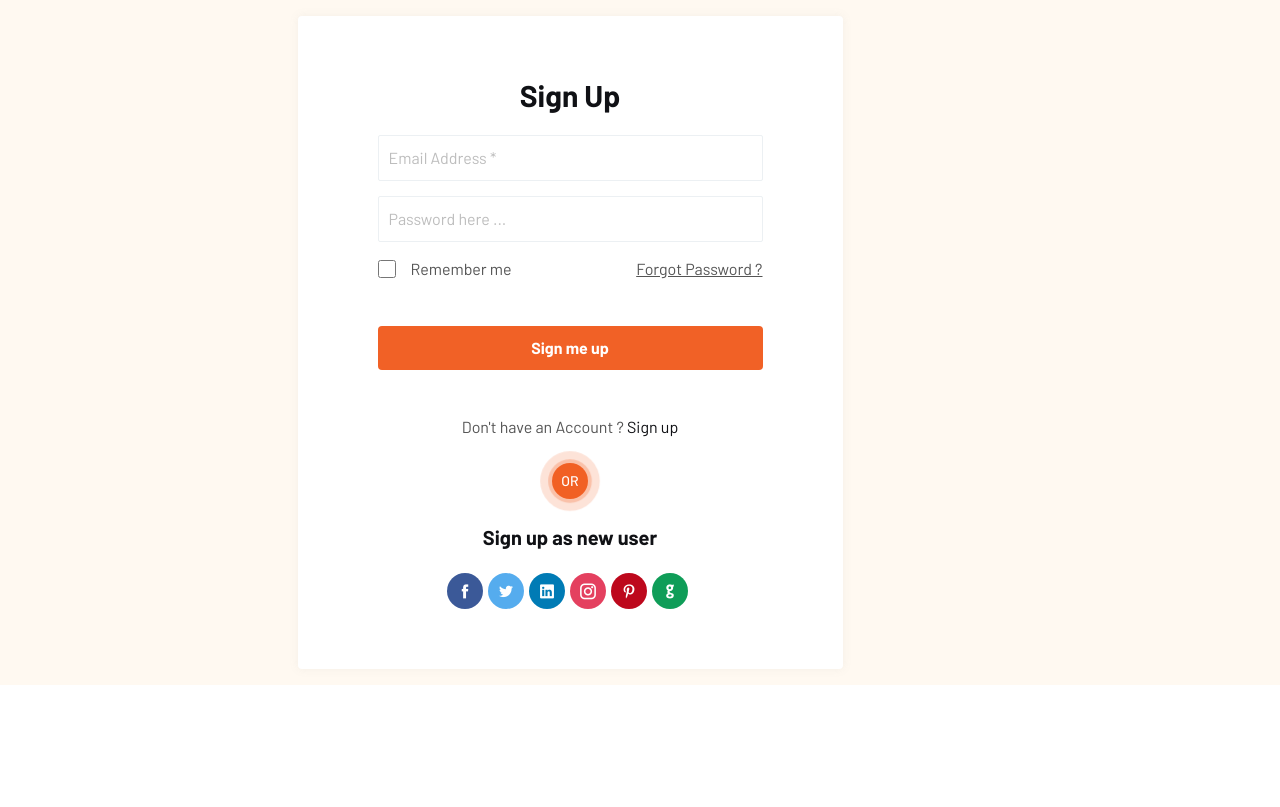
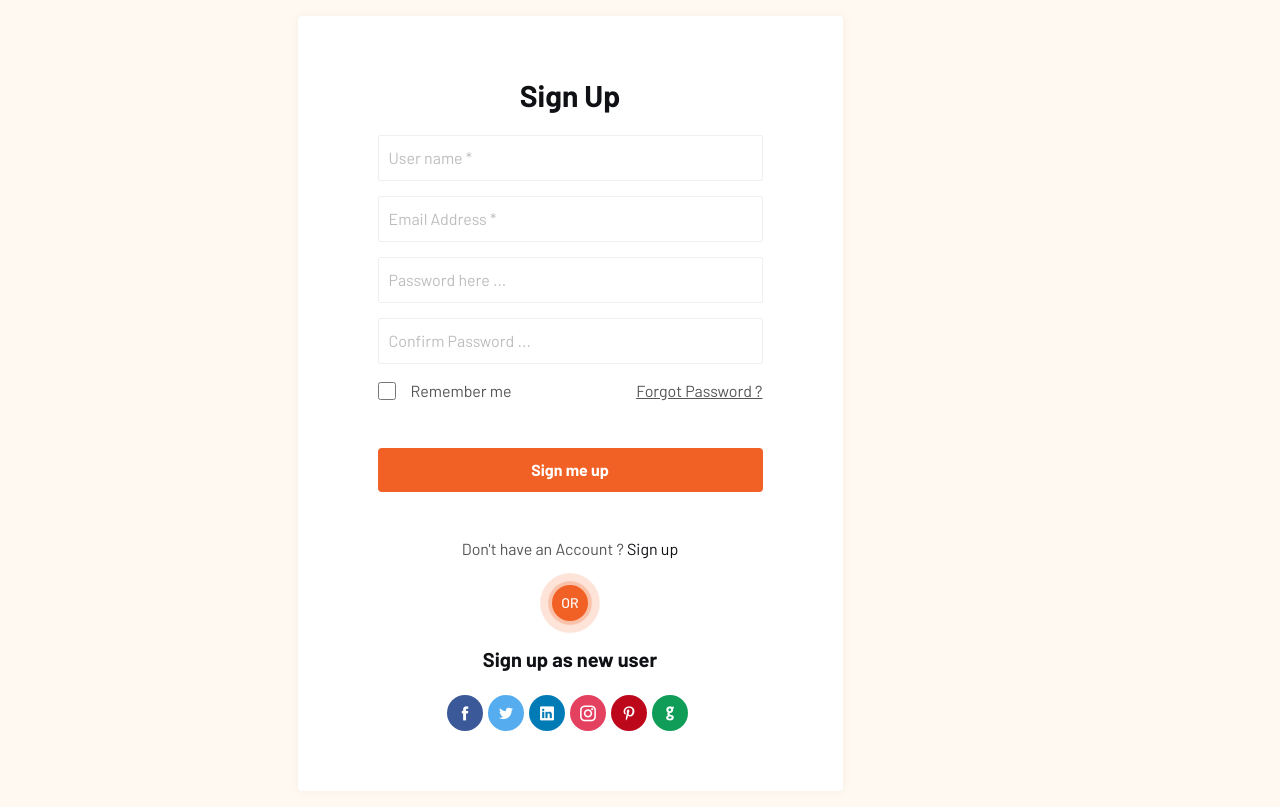
Before and after one commit to iwai-0310/Ecom-React, a React (Vite) app: page /sign-up in a window 1280 px wide. Built offline with nearby package versions, Linux system fonts and the light colour scheme; no server answers.

Commit message:
Adds username and confirm pswd fields to form for signup

```diff
--- a/src/components/Signup.jsx
+++ b/src/components/Signup.jsx
@@ -44,6 +44,15 @@ const Signup = () => {
             <form className="account-form" onSubmit={handleSignup}>
               <div className="form-group">
                 <input
+                  type="text"
+                  name="name"
+                  id="name"
+                  placeholder="User name *"
+                  required
+                />
+              </div>
+              <div className="form-group">
+                <input
                   type="email"
                   name="email"
                   id="email"
@@ -57,6 +66,15 @@ const Signup = () => {
                   name="password"
                   id="password"
                   placeholder="Password here ..."
+                  required
+                />
+              </div>
+              <div className="form-group">
+                <input
+                  type="password"
+                  name="password"
+                  id="password"
+                  placeholder="Confirm Password ..."
                   required
                 />
               </div>
```
